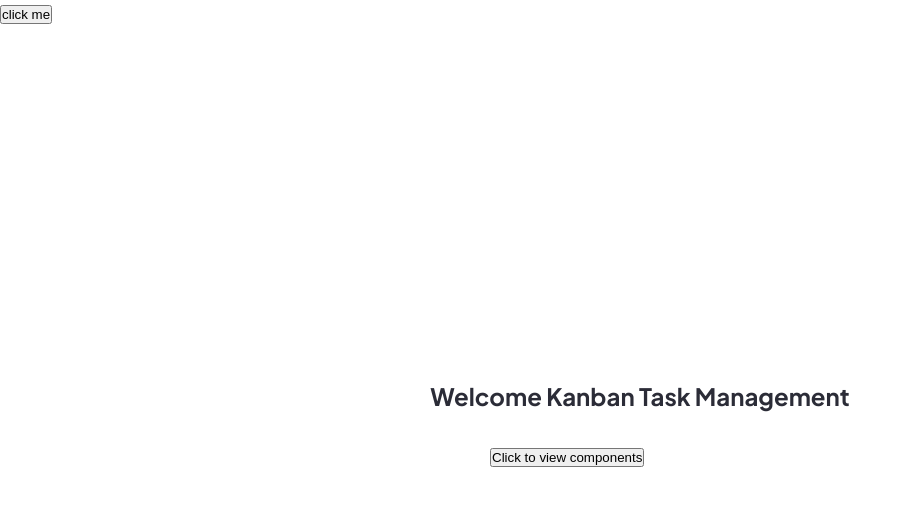
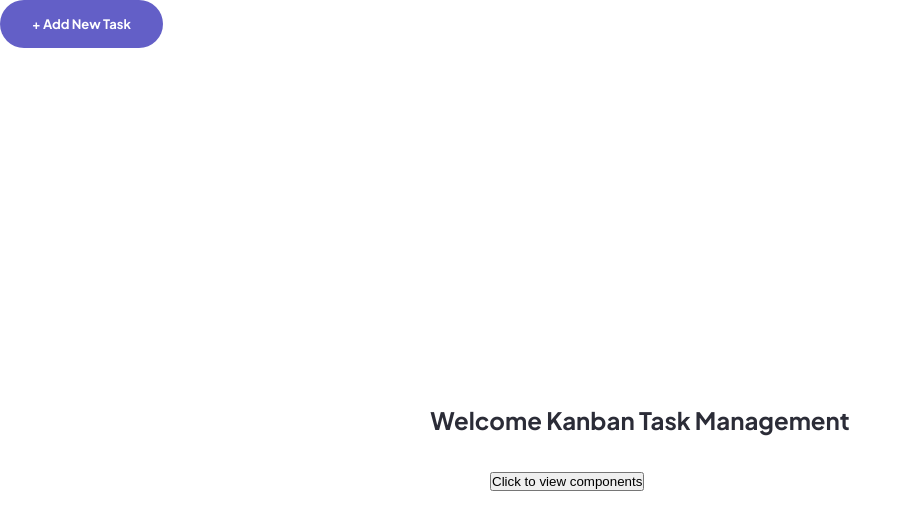
Before and after one commit to Erikang20/Kanban-task-management-web-app, a Next.js app in the folder client/: page / in a window 1280 px wide. Shown: the top 530 px of the page, without its empty margins (0-912 px from the left). Built offline with nearby package versions, Linux system fonts and the light colour scheme.

Commit message:
add new task button #2

```diff
--- a/client/src/components/AddNewTaskBtn.js
+++ /dev/null
@@ -1,8 +0,0 @@
-const AddNewTaskBtn = () => {
-
-    return (
-        <button id='addNewTaskBtn'>click me</button>
-    );
-}
-
-export default AddNewTaskBtn;
--- /dev/null
+++ b/client/src/components/AddNewTaskBtn/index.js
@@ -0,0 +1,19 @@
+import styles from './style.module.css'
+
+const AddNewTaskBtn = () => {
+
+    const handleClick = () => {
+        console.log('Add New Task Button clicked');
+    }
+
+    return (
+        <button
+            className={styles.button}
+            type='button'
+            onClick={handleClick}>
+            + Add New Task
+        </button>
+    );
+}
+
+export default AddNewTaskBtn;
--- /dev/null
+++ b/client/src/components/AddNewTaskBtn/style.module.css
@@ -0,0 +1,11 @@
+.button {
+    background-color: var(--main-purple);
+    border-radius: 2rem;
+    font-family: var(--font-regular);
+    font-size: var(--font-size-small);
+    height: var(--height-button);
+    color: var(--white);
+    padding: 1rem 2rem;
+    border: none;
+    font-weight: bold;
+}
```
